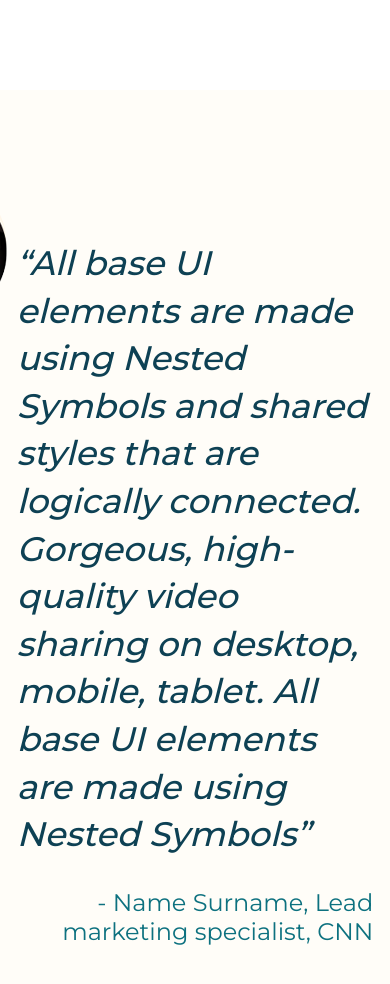
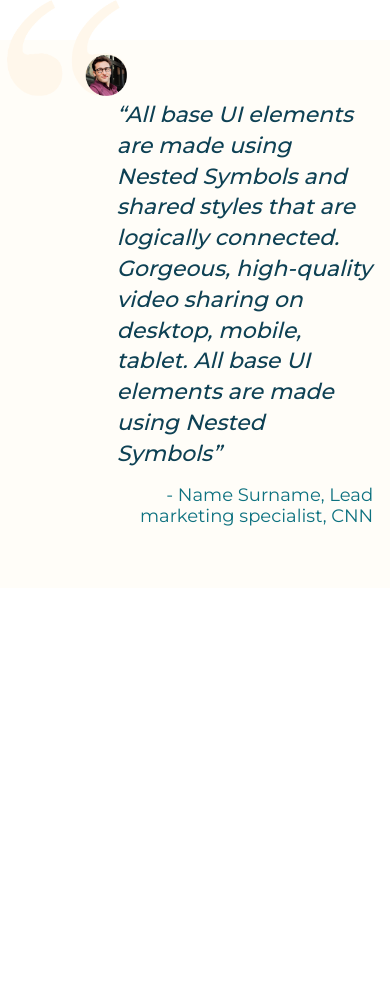
Before and after one commit to harishps/gb-slices, a website: page static-html/testimonial.html in a window 390 px wide. After the commit the page ends 844 px from the top, so only its background shows below. Drawn offline with nearby package versions, Linux system fonts and the light colour scheme.

Commit message:
css update

```diff
--- a/scss/3-atoms/_mixins.scss
+++ b/scss/3-atoms/_mixins.scss
@@ -90,6 +90,9 @@
   @include media-breakpoint-only(md) {
     margin-bottom: 80px;
   }
+   @include media-breakpoint-only(lg) {
+    margin-bottom: 120px;
+  }
 }
 @mixin BigPadding {
   padding: 0 0 150px 0;
--- a/scss/4-molecules/_Testimonial.scss
+++ b/scss/4-molecules/_Testimonial.scss
@@ -1,15 +1,48 @@
 .Testimonial {
+	@include BigPaddingBoth;
 	background-color: #FFFDF8;
-	padding: 150px 0;
 	margin-top: 90px;
 	margin-bottom: 150px;
+	@include media-breakpoint-down(md) {
+    margin-bottom: 60px;
+    margin-top: 40px;
+  }
+  @include media-breakpoint-only(md) {
+    margin-top: 60px;
+  }
+   @include media-breakpoint-only(lg) {
+    margin-bottom: 120px;
+  }
 	.TestimonialText {
 		position: relative;
+		@include media-breakpoint-only(xs) {
+			padding-left: 100px;
+		}
 		.Icon {
 			position: absolute;
 			top: -240px;
 			left: -410px;
 			z-index: 9;
+			@include media-breakpoint-only(lg) {
+				top: -180px;
+				left: -330px;
+				width: 300px;
+			}
+			@include media-breakpoint-only(md) {
+				top: -140px;
+				left: -260px;
+				width: 245px;
+			}
+			@include media-breakpoint-only(sm) {
+				top: -100px;
+				left: -220px;
+				width: 200px;
+			}
+			@include media-breakpoint-only(xs) {
+				top: -100px;
+				left: -10px;
+				width: 120px;
+			}
 			img {
 				width: 100%;
 				height: auto;
@@ -21,6 +54,21 @@
 			margin: 0 0 30px;
 			font-weight: 500;
 			color: #0E4154;
+			@include media-breakpoint-only(lg) {
+		  	font-size: 32px;
+		  }
+		  @include media-breakpoint-only(md) {
+		  	font-size: 28px;
+		  	margin-bottom: 20px;
+		  }
+			@include media-breakpoint-only(sm) {
+				font-size: 24px;
+				margin-bottom: 15px;
+			}
+			@include media-breakpoint-down(sm) {
+				font-size: 22px;
+				margin-bottom: 15px;
+			}
 		}
 		h5 {
 			font-size: 24px;
@@ -29,6 +77,12 @@
 			color: #0D717F;
 			margin: 0;
 			text-align: right;
+		  @include media-breakpoint-only(md) {
+		  	font-size: 22px;
+		  }
+			@include media-breakpoint-down(md) {
+				font-size: 18px;
+			}
 		}
 	}
 }
--- a/static-html/testimonial.html
+++ b/static-html/testimonial.html
@@ -13,11 +13,11 @@
   <script type='text/javascript' src='../scripts/plugin-activate.js?ver=1' id='jquery-js'></script>
 </head>
 
-<body style="padding-top: 0;">
+<body>
   <div class="Testimonial">
     <div class="container">
       <div class="row">
-        <div class="col-xs-12 col-sm-12 col-md-6 col-lg-8 offset-lg-4 col-xxl-8 offset-xxl-4 ">
+        <div class="col-xs-12 offset-xs-4 col-sm-8 offset-sm-4 col-md-8 offset-md-4 col-lg-8 offset-lg-4 col-xxl-8 offset-xxl-4 ">
           <div class="TestimonialText">
             <div class="Icon">
               <img src="../images/testimonial-symbols.png" alt="">
```
Also changed, not shown: styles/styles.css.
